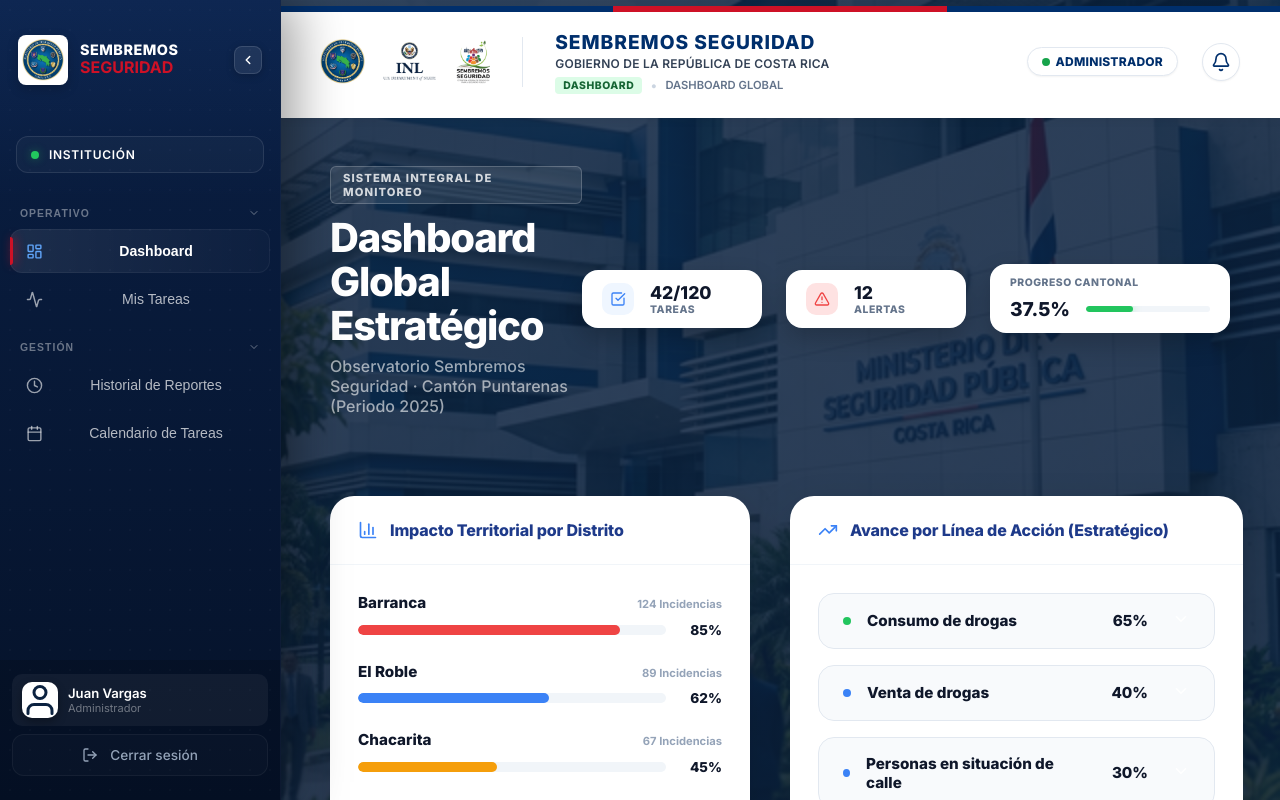
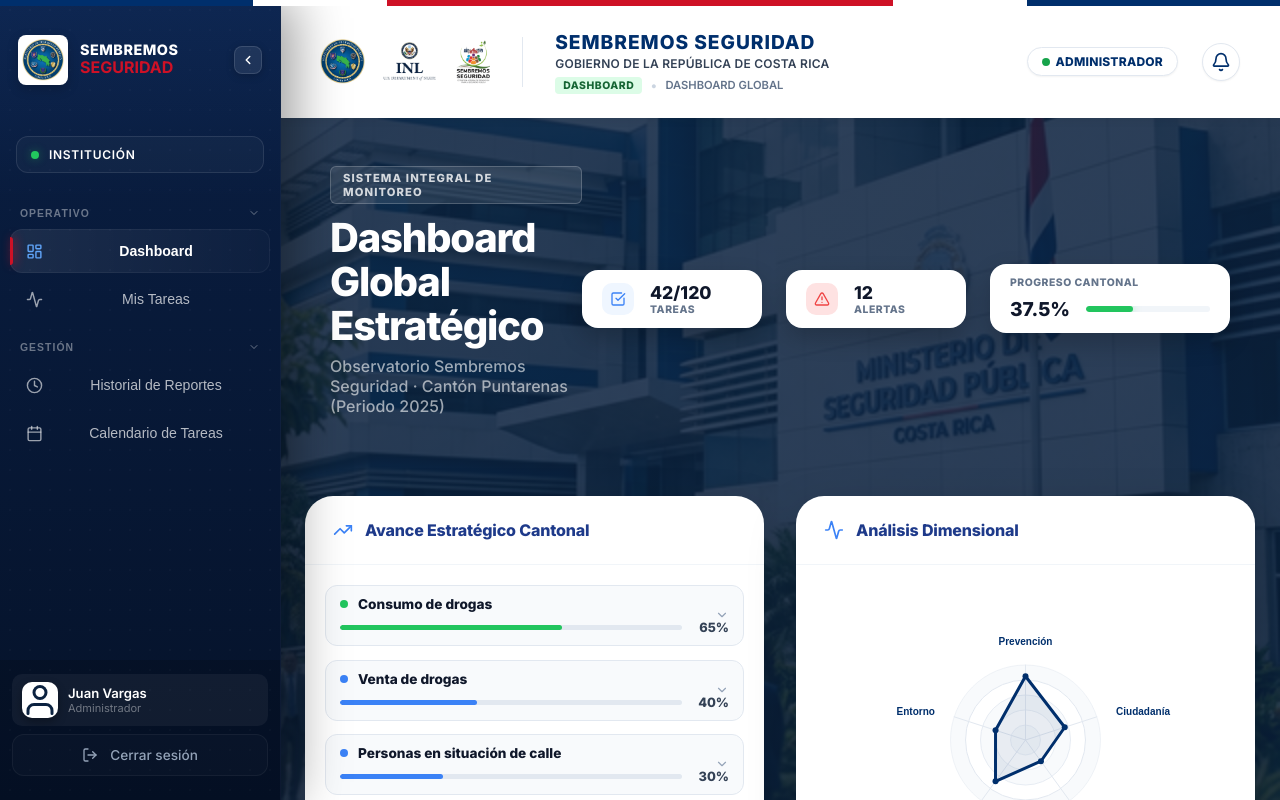
Before and after one commit to fressiarf/sembremos-seguridad, a React (Vite) app: page /dashboardInstitucion in a window 1280 px wide. Built offline with nearby package versions, Linux system fonts and the light colour scheme; sample sign-in values are in the browser's storage.

Commit message:
Agregue un cambio al dashboard global y también arregle el topbar

```diff
--- a/src/App.jsx
+++ b/src/App.jsx
@@ -1,12 +1,13 @@
 import Routing from './routing/Routing';
 import { LoginProvider } from './context/LoginContext';
 import { ToastProvider } from './context/ToastContext';
-
+import TricolorBar from './components/Shared/TricolorBar/TricolorBar';
 
 function App() {
   return (
     <LoginProvider>
       <ToastProvider>
+        <TricolorBar isFixed={true} />
         <Routing />
       </ToastProvider>
     </LoginProvider>
--- a/src/components/Dashboard/DashboardGlobal/DashboardGlobal.css
+++ b/src/components/Dashboard/DashboardGlobal/DashboardGlobal.css
@@ -144,29 +144,35 @@
 }
 
 .dashboard-main-grid-layout {
+  display: flex;
+  justify-content: center;
+  width: 95%;
+  max-width: 1400px;
+  margin: 0 auto;
+}
+
+/* Intelligence Grid 2x2 - Symmetrical */
+.intelligence-grid {
   display: grid;
-  grid-template-columns: 420px 1fr;
-  gap: 2.5rem;
-  width: 90%;
-  max-width: 1300px;
-  margin: 0;
-  transition: all 0.4s ease;
+  grid-template-columns: repeat(2, 1fr);
+  grid-template-rows: repeat(2, 1fr);
+  gap: 2rem;
+  width: 100%;
 }
 
 .sidebar-collapsed .dashboard-main-grid-layout {
-  grid-template-columns: 420px 1fr;
-  max-width: 1600px;
+  max-width: 1550px;
 }
 
 /* General Card Design v4 */
 .dashboard-card-v4 {
   background: white;
-  border-radius: 24px;
+  border-radius: 28px; /* Slightly rounder for premium feel */
   overflow: hidden;
-  box-shadow: 0 15px 40px rgba(0,0,0,0.15);
-  margin-bottom: 2rem;
+  box-shadow: 0 20px 50px rgba(0,0,0,0.18);
   display: flex;
   flex-direction: column;
+  min-height: 420px; /* Equalized taller height for 2x2 pods */
 }
 
 .card-v4-header {
@@ -292,43 +298,28 @@
   font-weight: 500;
 }
 
-/* Strategy Section (Right Column) */
+/* Strategic Advance (Pod 4 inside grid) */
 .lineas-cascade-container {
-  padding: 1.75rem;
+  padding: 1.25rem;
   display: flex;
   flex-direction: column;
-  gap: 1rem;
+  gap: 0.85rem;
+  overflow-y: auto;
+  max-height: 320px;
 }
 
 .linea-bar-item {
   background: #f8fafc;
-  border-radius: 16px;
+  border-radius: 12px;
   border: 1px solid #e2e8f0;
-  overflow: hidden;
-  transition: all 0.3s;
-}
-
-.linea-bar-item.is-expanded {
-  background: white;
-  box-shadow: 0 10px 30px rgba(0,0,0,0.08);
-  border-color: #3b82f633;
-}
-
-.linea-bar-header {
-  padding: 1rem 1.5rem;
-  display: flex;
-  align-items: center;
-  justify-content: space-between;
-  cursor: pointer;
-  gap: 1.5rem;
+  padding: 10px 14px;
 }
 
 .linea-bar-title-group {
   display: flex;
   align-items: center;
-  gap: 1rem;
-  width: 220px;
-  flex-shrink: 0;
+  gap: 10px;
+  margin-bottom: 8px;
 }
 
 .linea-bar-dot {
@@ -338,21 +329,20 @@
 }
 
 .linea-bar-label {
+  font-size: 0.85rem;
   color: #0f172a;
-  font-size: 0.95rem;
   font-weight: 800;
 }
 
 .linea-bar-progress-section {
-  flex: 1;
   display: flex;
   align-items: center;
-  gap: 1rem;
+  gap: 12px;
 }
 
 .linea-bar-track {
   flex: 1;
-  height: 6px;
+  height: 5px;
   background: #e2e8f0;
   border-radius: 10px;
   overflow: hidden;
@@ -365,63 +355,17 @@
 }
 
 .linea-bar-pct {
-  width: 45px;
+  width: 35px;
   text-align: right;
-  font-size: 0.95rem;
+  font-size: 0.8rem;
   font-weight: 900;
-  color: #0f172a;
+  color: #334155;
 }
 
-/* Expanded Grid v4 */
-.linea-bar-content {
-  padding: 2rem;
-  background: white;
-  border-top: 1px solid #f1f5f9;
-}
-
-.bar-details-grid {
-  display: grid;
-  grid-template-columns: 1fr 1fr;
-  gap: 2.5rem;
-}
-
-.bar-detail label {
-  display: block;
-  font-size: 0.65rem;
-  text-transform: uppercase;
-  color: #64748b;
-  font-weight: 900;
-  margin-bottom: 0.75rem;
-  letter-spacing: 0.1em;
-}
-
-.bar-detail p {
-  color: #0f172a;
-  font-size: 1.05rem;
-  line-height: 1.6;
-  font-weight: 500;
-  margin: 0;
-}
-
-.bar-tags {
-  display: flex;
-  flex-wrap: wrap;
-  gap: 8px;
-}
-
-.bar-tag {
-  padding: 6px 14px;
-  background: #f1f5f9;
-  border-radius: 10px;
-  font-size: 0.8rem;
-  font-weight: 800;
-  color: #1e3a8a;
-  border: 1px solid #e2e8f0;
-}
-
-/* Responsiveness */
-@media (max-width: 1100px) {
-  .dashboard-main-grid-layout {
+/* Responsive adjustments for 2x2 */
+@media (max-width: 1150px) {
+  .intelligence-grid {
     grid-template-columns: 1fr;
+    grid-template-rows: auto;
   }
 }
--- a/src/components/Dashboard/DashboardGlobal/DashboardGlobal.jsx
+++ b/src/components/Dashboard/DashboardGlobal/DashboardGlobal.jsx
@@ -1,6 +1,81 @@
 import React, { useState } from 'react';
-import { FileText, ChevronDown, Download, LayoutGrid, MapPin, AlertTriangle, CheckSquare, BarChart3, TrendingUp } from 'lucide-react';
+import { FileText, ChevronDown, Download, LayoutGrid, MapPin, AlertTriangle, CheckSquare, BarChart3, TrendingUp, Activity } from 'lucide-react';
 import './DashboardGlobal.css';
+import ReactECharts from 'echarts-for-react';
+
+const RiskRadar = () => {
+  const option = {
+    radar: {
+      indicator: [
+        { name: 'Prevención', max: 100 },
+        { name: 'Entorno', max: 100 },
+        { name: 'Monitoreo', max: 100 },
+        { name: 'Operatividad', max: 100 },
+        { name: 'Ciudadanía', max: 100 }
+      ],
+      shape: 'circle',
+      splitNumber: 5,
+      axisName: {
+        color: '#002f6c',
+        fontWeight: '800',
+        fontSize: 10,
+        padding: [3, 5]
+      },
+      splitLine: {
+        lineStyle: {
+          color: [
+            'rgba(226, 232, 240, 0.5)',
+            'rgba(226, 232, 240, 0.6)',
+            'rgba(226, 232, 240, 0.7)',
+            'rgba(226, 232, 240, 0.8)',
+            'rgba(226, 232, 240, 1)'
+          ]
+        }
+      },
+      splitArea: {
+        areaStyle: {
+          color: ['#f8fafc', '#ffffff']
+        }
+      },
+      axisLine: {
+        lineStyle: {
+          color: '#e2e8f0'
+        }
+      }
+    },
+    series: [
+      {
+        name: 'Perfil de Riesgo',
+        type: 'radar',
+        data: [
+          {
+            value: [85, 42, 68, 35, 55],
+            name: 'Puntarenas Centro',
+            symbol: 'circle',
+            symbolSize: 6,
+            itemStyle: {
+              color: '#002f6c'
+            },
+            areaStyle: {
+              color: 'rgba(0, 47, 108, 0.15)',
+              opacity: 0.6
+            },
+            lineStyle: {
+              width: 3,
+              color: '#002f6c'
+            }
+          }
+        ]
+      }
+    ],
+    tooltip: {
+      show: true,
+      trigger: 'item'
+    }
+  };
+
+  return <ReactECharts option={option} style={{ height: '300px', width: '100%' }} />;
+};
 
 const DashboardGlobal = ({ collapsed }) => {
   const [expandedRow, setExpandedRow] = useState(null);
@@ -93,9 +168,100 @@
       <div className="dashboard-global-body">
         <div className="dashboard-main-grid-layout">
 
-          <div className="dashboard-left-column">
-            {/* ── Impacto Territorial ── */}
-            <section className="dashboard-card-v4 impact-section">
+          {/* ── Intelligence Quad Center (2x2) ── */}
+          <main className="intelligence-grid">
+
+            {/* Cuadro 1: Avance Estratégico (Líneas de Acción con Despliegue) */}
+            <section className="dashboard-card-v4">
+              <div className="card-v4-header">
+                <TrendingUp size={20} className="header-icon" />
+                <h3>Avance Estratégico Cantonal</h3>
+              </div>
+              <div className="lineas-cascade-container">
+                {lineasDeAccion.map((linea) => (
+                  <div
+                    key={linea.id}
+                    className={`linea-bar-item ${expandedRow === linea.id ? 'is-expanded' : ''}`}
+                  >
+                    <div
+                      className="linea-bar-header-click"
+                      onClick={() => setExpandedRow(expandedRow === linea.id ? null : linea.id)}
+                      style={{ cursor: 'pointer', position: 'relative' }}
+                    >
+                      <div className="linea-bar-title-group">
+                        <div className="linea-bar-dot" style={{ backgroundColor: linea.progreso > 50 ? '#22c55e' : (linea.progreso > 20 ? '#3b82f6' : '#f59e0b') }} />
+                        <span className="linea-bar-label">{linea.titulo}</span>
+                      </div>
+                      <div className="linea-bar-progress-section">
+                        <div className="linea-bar-track">
+                          <div
+                            className="linea-bar-fill"
+                            style={{
+                              width: `${linea.progreso}%`,
+                              backgroundColor: linea.progreso > 50 ? '#22c55e' : (linea.progreso > 20 ? '#3b82f6' : '#f59e0b')
+                            }}
+                          />
+                        </div>
+                        <span className="linea-bar-pct">{linea.progreso}%</span>
+                      </div>
+                      <div className={`linea-bar-toggle-icon ${expandedRow === linea.id ? 'rotated' : ''}`} style={{ position: 'absolute', top: '10px', right: '0', color: '#94a3b8', transition: 'transform 0.3s' }}>
+                        <ChevronDown size={14} />
+                      </div>
+                    </div>
+
+                    {expandedRow === linea.id && (
+                      <div className="linea-bar-content-mini" style={{ marginTop: '1rem', paddingTop: '1rem', borderTop: '1px solid #f1f5f9' }}>
+                        <div className="sidebar-detail-block">
+                          <label style={{ display: 'block', fontSize: '0.6rem', textTransform: 'uppercase', color: '#64748b', fontWeight: '900', marginBottom: '4px' }}>Problemática</label>
+                          <p style={{ margin: 0, fontSize: '0.8rem', color: '#1e293b', lineHeight: '1.4', fontWeight: '500' }}>{linea.problematica}</p>
+                        </div>
+                        <div className="sidebar-detail-block" style={{ marginTop: '1rem' }}>
+                          <label style={{ display: 'block', fontSize: '0.6rem', textTransform: 'uppercase', color: '#64748b', fontWeight: '900', marginBottom: '4px' }}>Responsables</label>
+                          <div className="sidebar-tags-mini" style={{ display: 'flex', flexWrap: 'wrap', gap: '4px', marginTop: '4px' }}>
+                            {linea.responsables.map((r, i) => (
+                              <span key={i} className="mini-tag" style={{ background: '#eff6ff', color: '#1e3a8a', fontSize: '0.65rem', fontWeight: '700', padding: '2px 8px', borderRadius: '4px', border: '1px solid #dbeafe' }}>{r}</span>
+                            ))}
+                          </div>
+                        </div>
+                      </div>
+                    )}
+                  </div>
+                ))}
+              </div>
+            </section>
+
+            {/* Cuadro 2: Perfil Dimensional (Radar) */}
+            <section className="dashboard-card-v4">
+              <div className="card-v4-header">
+                <Activity size={20} className="header-icon" />
+                <h3>Análisis Dimensional</h3>
+              </div>
+              <div className="radar-content" style={{ display: 'flex', justifyContent: 'center', alignItems: 'center', height: '100%' }}>
+                <RiskRadar />
+              </div>
+            </section>
+
+            {/* Cuadro 3: Zonas de Atención */}
+            <section className="dashboard-card-v4">
+              <div className="card-v4-header">
+                <MapPin size={20} className="header-icon" />
+                <h3>Zonas de Monitoreo Crítico</h3>
+              </div>
+              <div className="zones-summary-grid">
+                {zonasCriticas.map(z => (
+                  <div key={z.id} className="zone-summary-item">
+                    <div className="zone-badge" data-level={z.riesgo}>{z.riesgo}</div>
+                    <div className="zone-details">
+                      <strong>{z.nombre}</strong>
+                      <p>{z.hallazgo}</p>
+                    </div>
+                  </div>
+                ))}
+              </div>
+            </section>
+
+            {/* Cuadro 4: Impacto Territorial */}
+            <section className="dashboard-card-v4">
               <div className="card-v4-header">
                 <BarChart3 size={20} className="header-icon" />
                 <h3>Impacto Territorial por Distrito</h3>
@@ -118,94 +284,7 @@
               </div>
             </section>
 
-            {/* ── Zonas Críticas ── */}
-            <section className="dashboard-card-v4 zones-section">
-              <div className="card-v4-header">
-                <MapPin size={20} className="header-icon" />
-                <h3>Focos de Atención Crítica</h3>
-              </div>
-              <div className="zones-summary-grid">
-                {zonasCriticas.map(z => (
-                  <div key={z.id} className="zone-summary-item">
-                    <div className="zone-badge" data-level={z.riesgo}>{z.riesgo}</div>
-                    <div className="zone-details">
-                      <strong>{z.nombre}</strong>
-                      <p>{z.hallazgo}</p>
-                    </div>
-                  </div>
-                ))}
-              </div>
-            </section>
-          </div>
-
-          <div className="dashboard-right-column">
-            {/* ── Avance Estratégico (Cascade) ── */}
-            <section className="dashboard-card-v4 strategy-section">
-              <div className="card-v4-header">
-                <TrendingUp size={20} className="header-icon" />
-                <h3>Avance por Línea de Acción (Estratégico)</h3>
-              </div>
-
-              <div className="lineas-cascade-container">
-              {lineasDeAccion.map((linea) => (
-                <div
-                  key={linea.id}
-                  className={`linea-bar-item ${expandedRow === linea.id ? 'is-expanded' : ''}`}
-                >
-                  <div
-                    className="linea-bar-header"
-                    onClick={() => setExpandedRow(expandedRow === linea.id ? null : linea.id)}
-                  >
-                    <div className="linea-bar-title-group">
-                      <div className="linea-bar-dot" style={{ backgroundColor: linea.progreso > 50 ? '#22c55e' : (linea.progreso > 20 ? '#3b82f6' : '#f59e0b') }} />
-                      <span className="linea-bar-label">{linea.titulo}</span>
-                    </div>
-
-                    <div className="linea-bar-progress-section">
-                      <div className="linea-bar-track">
-                        <div
-                          className="linea-bar-fill"
-                          style={{
-                            width: `${linea.progreso}%`,
-                            backgroundColor: linea.progreso > 50 ? '#22c55e' : (linea.progreso > 20 ? '#3b82f6' : '#f59e0b')
-                          }}
-                        />
-                      </div>
-                      <span className="linea-bar-pct">{linea.progreso}%</span>
-                    </div>
-
-                    <div className="linea-bar-toggle">
-                      <ChevronDown size={18} className={expandedRow === linea.id ? 'rotated' : ''} />
-                    </div>
-                  </div>
-
-                  {expandedRow === linea.id && (
-                    <div className="linea-bar-content">
-                      <div className="bar-details-grid">
-                        <div className="bar-detail">
-                          <label>Problemática</label>
-                          <p>{linea.problematica}</p>
-                        </div>
-                        <div className="bar-detail">
-                          <label>Indicador</label>
-                          <p>{linea.indicador}</p>
-                        </div>
-                        <div className="bar-detail full">
-                          <label>Responsables</label>
-                          <div className="bar-tags">
-                            {linea.responsables.map((resp, i) => (
-                              <span key={i} className="bar-tag">{resp}</span>
-                            ))}
-                          </div>
-                        </div>
-                      </div>
-                    </div>
-                  )}
-                </div>
-              ))}
-            </div>
-          </section>
-          </div>
+          </main>
         </div>
       </div>
     </div>
--- a/src/components/Dashboard/MatrizSeguimiento/MatrizSeguimiento.jsx
+++ b/src/components/Dashboard/MatrizSeguimiento/MatrizSeguimiento.jsx
@@ -145,7 +145,7 @@
                     <div className="resp-sub">{item.corresponsable}</div>
                   </td>
                   <td className="col-progreso-status">
-                    <span className={`status-badge status--${item.estado.toLowerCase().replace(' ', '-')}`}>{item.estado}</span>
+                    <span className={`status-badge status--${(item.estado || 'Pendiente').toLowerCase().replace(' ', '-')}`}>{item.estado || 'Pendiente'}</span>
                     <div className="progress-mini-bar" style={{ marginTop: '8px' }}>
                       <div className="progress-mini-fill" style={{ width: `${item.progreso}%`, backgroundColor: item.progreso === 100 ? '#22c55e' : '#3b82f6' }} />
                       <span className="progress-mini-text">{item.tareasCompletadas}/{item.totalTareas}</span>
--- a/src/components/DashboardInstitucion/Navegacion/TopbarInstitucion.jsx
+++ b/src/components/DashboardInstitucion/Navegacion/TopbarInstitucion.jsx
@@ -5,7 +5,7 @@
 
 const TopbarInstitucion = ({ usuario, seccion, subtitulo, rol }) => {
   return (
-    <header className="TopbarInstitucion">
+    <header className="TopbarInstitucion" style={{ marginTop: '6px' }}>
       <div className="TopbarIzquierda">
         <div className="TopbarLogosInstitucionales">
           <img src={logoMsp} alt="MSP" className="TopbarLogo" />
--- a/src/components/DashboardInstitucion/TopbarInstitucion.jsx
+++ b/src/components/DashboardInstitucion/TopbarInstitucion.jsx
@@ -12,20 +12,7 @@
       boxShadow: '0 2px 10px rgba(0,0,0,0.05)',
       fontFamily: "'Inter', sans-serif"
     }}>
-      {/* Línea tricolor superior (Bandera Costa Rica simplificada) */}
-      <div style={{
-        position: 'absolute',
-        top: 0,
-        left: 0,
-        width: '100%',
-        height: '6px',
-        display: 'flex'
-      }}>
-        <div style={{ flex: 1, backgroundColor: '#002f6c' }}></div>
-        <div style={{ flex: 1, backgroundColor: '#ce1126' }}></div>
-        <div style={{ flex: 1, backgroundColor: '#002f6c' }}></div>
-      </div>
-
+      {/* La línea tricolor superior ahora se maneja globalmente desde App.jsx */}
       <div style={{
         padding: '1.5rem 2.5rem',
         display: 'flex',
--- /dev/null
+++ b/src/components/Shared/TricolorBar/TricolorBar.jsx
@@ -0,0 +1,30 @@
+import React from 'react';
+
+/**
+ * TricolorBar Component
+ * Represents the institutional flag band (Costa Rica colors).
+ * Used at the top of headers or as a global window banner.
+ */
+const TricolorBar = ({ isFixed = false }) => {
+  return (
+    <div style={{
+      position: isFixed ? 'fixed' : 'absolute',
+      top: 0,
+      left: 0,
+      width: '100%',
+      height: '6px',
+      display: 'flex',
+      zIndex: 10000,
+      pointerEvents: 'none'
+    }}>
+      {/* Blue - White - Red - White - Blue (Flag proportions approx) */}
+      <div style={{ flex: '1.5', backgroundColor: '#002f6c' }}></div>
+      <div style={{ flex: '0.8', backgroundColor: '#ffffff' }}></div>
+      <div style={{ flex: '3', backgroundColor: '#ce1126' }}></div>
+      <div style={{ flex: '0.8', backgroundColor: '#ffffff' }}></div>
+      <div style={{ flex: '1.5', backgroundColor: '#002f6c' }}></div>
+    </div>
+  );
+};
+
+export default TricolorBar;
```
Also changed, not shown: 1 other file (tests, documents, lock files or other folders).
